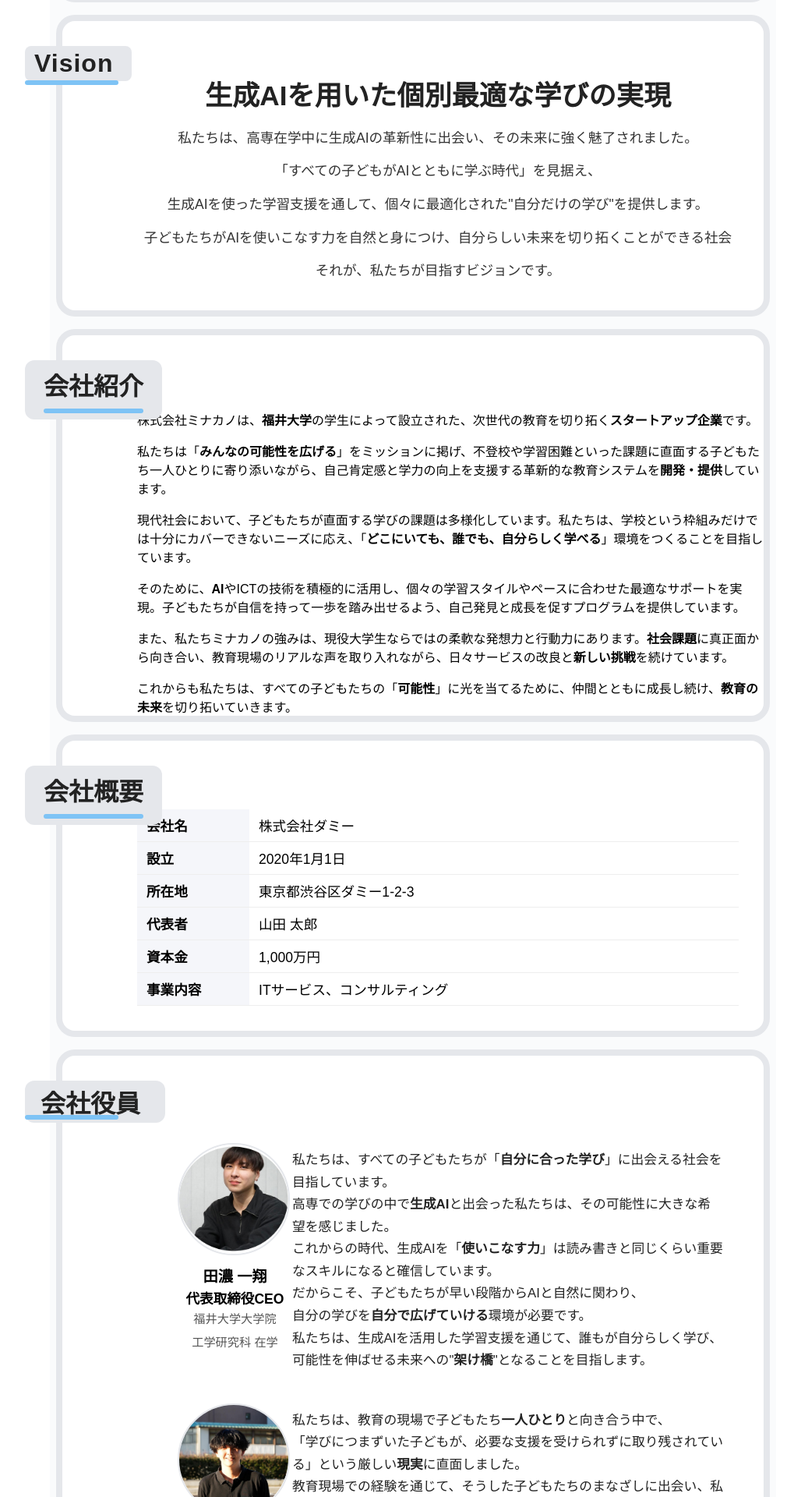
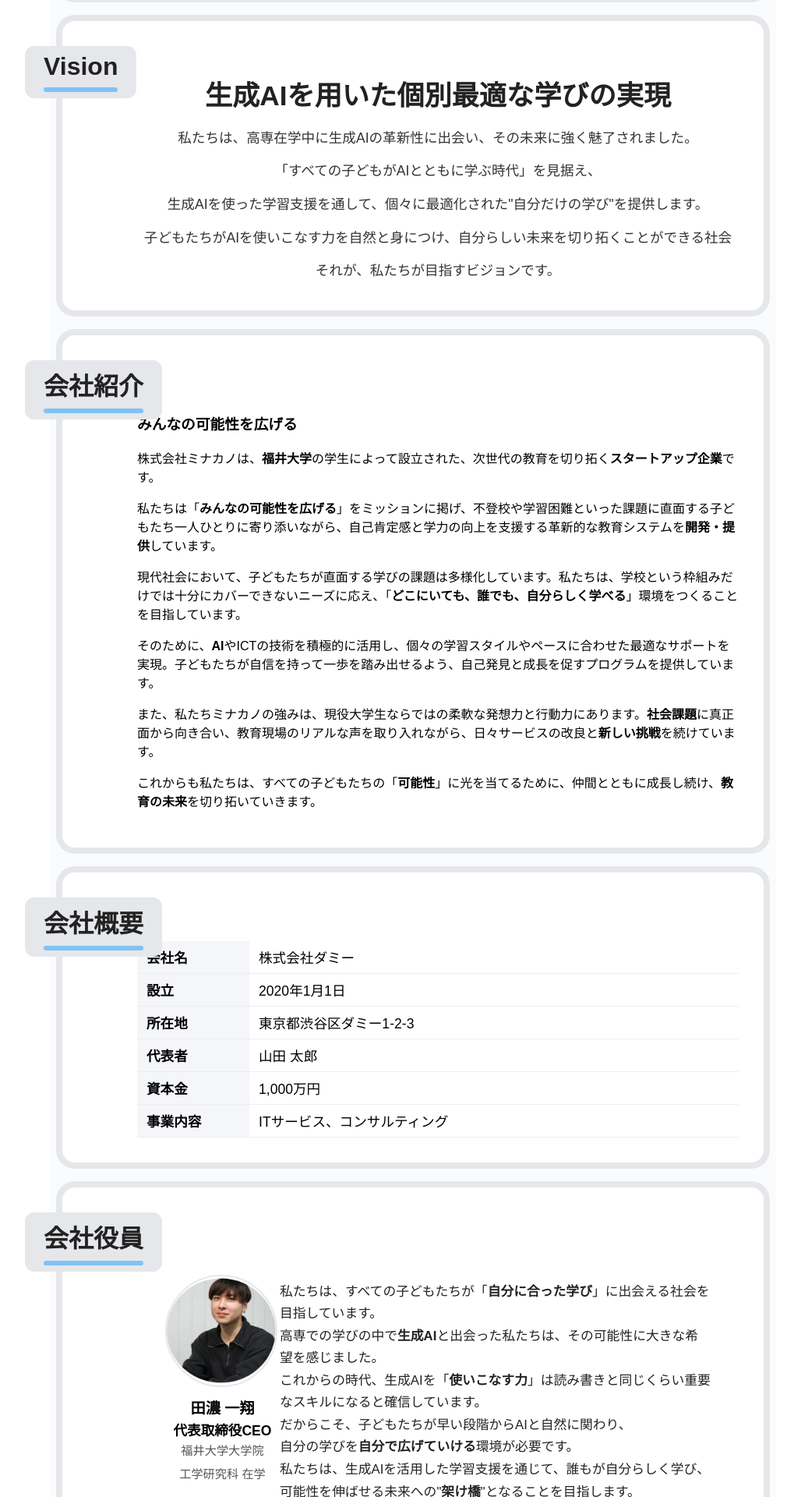
Before and after one commit to yr04491/Page_Mina, a React (Create React App) app: page / in a window 1280 px wide. Shown: the part 880-2800 px from the top of the page at 78% size, without its empty margins (110-1129 px from the left). Built offline with nearby package versions, Linux system fonts and the light colour scheme.

Commit message:
デザイン修正3

```diff
--- a/package.json
+++ b/package.json
@@ -2,11 +2,13 @@
   "name": "asobica-company-copy",
   "version": "0.1.0",
   "private": true,
+  "homepage": "https://yr04491.github.io/Page_Mina",
   "dependencies": {
     "@testing-library/dom": "^10.4.0",
     "@testing-library/jest-dom": "^6.6.3",
     "@testing-library/react": "^16.3.0",
     "@testing-library/user-event": "^13.5.0",
+    "gh-pages": "^6.3.0",
     "react": "^19.1.0",
     "react-dom": "^19.1.0",
     "react-scripts": "5.0.1",
@@ -16,7 +18,9 @@
     "start": "react-scripts start",
     "build": "react-scripts build",
     "test": "react-scripts test",
-    "eject": "react-scripts eject"
+    "eject": "react-scripts eject",
+    "predeploy": "npm run build",
+    "deploy": "gh-pages -d build"
   },
   "eslintConfig": {
     "extends": [
--- a/src/pages/CompanyPage.css
+++ b/src/pages/CompanyPage.css
@@ -24,6 +24,42 @@
   margin-bottom: 16px;
 }
 
+/* 共通のセクションラベルスタイル */
+.section-label {
+  display: inline-block;
+  font-size: 2rem;
+  font-weight: bold;
+  color: #222;
+  background: #e5e7eb;
+  border-radius: 12px;
+  padding: 8px 24px; /* 左右のパディングを均等に */
+  margin-bottom: 0;
+  position: absolute;
+  left: -48px;
+  top: 32px;
+  z-index: 2;
+  box-shadow: none;
+  text-align: center; /* テキストを中央揃え */
+  white-space: nowrap; /* テキストを折り返さない */
+}
+
+/* セクションラベルの青いバー */
+.section-label::after {
+  content: '';
+  display: block;
+  width: 100%; /* テキストの幅に合わせて自動調整 */
+  height: 6px;
+  background: #7ec3f5;
+  border-radius: 3px;
+  margin-top: 8px;
+  margin-left: 0; /* 左マージンをリセット */
+}
+
+/* 既存のカードラベルクラスを新しい共通クラスに継承させる */
+.card-label, .company-info-label {
+  composes: section-label;
+}
+
 .company-info {
   background: #fff;
   border-radius: 16px;
@@ -33,21 +69,7 @@
   max-width: 900px;
   position: relative;
 }
-.company-info::before {
-  content: attr(data-label);
-  position: absolute;
-  left: -48px;
-  top: 32px;
-  font-size: 2rem;
-  font-weight: bold;
-  color: #222;
-  background: #e5e7eb;
-  border-radius: 8px;
-  padding: 4px 24px 4px 12px;
-  writing-mode: horizontal-tb;
-  letter-spacing: 1px;
-  z-index: 2;
-}
+
 .company-info h2 {
   display: none;
 }
@@ -73,6 +95,9 @@
 }
 .history ul {
   padding-left: 20px;
+  font-size: 1.1rem;
+  color: #222;
+  margin-top: 48px; /* 上部マージンを増やして重なりを解消 */
 }
 
 .message {
@@ -264,32 +289,30 @@
   }
 }
 
-.mission-section, .vision-section {
+/* 共通のセクションスタイル */
+.mission-section, .vision-section, .about-company-section,
+.company-info, .officers-section, .history {
   background: #fff;
   border-radius: 16px;
   box-shadow: 0 0 0 8px #e5e7eb, 0 2px 8px rgba(0,0,0,0.04);
   margin: 32px auto;
   padding: 32px 32px 32px 64px;
-  max-width: 800px;
+  max-width: 900px;
   position: relative;
 }
-.mission-section::before, .vision-section::before {
-  content: attr(data-label);
-  position: absolute;
-  left: -48px;
-  top: 32px;
-  font-size: 2rem;
-  font-weight: bold;
-  color: #222;
-  background: #e5e7eb;
-  border-radius: 8px;
-  padding: 4px 24px 4px 12px;
-  writing-mode: horizontal-tb;
-  letter-spacing: 1px;
-  z-index: 2;
+
+/* 特定のセクションにはパディングを追加 */
+.mission-section, .vision-section {
+  padding-left: 96px !important;
 }
-.mission-section::before { content: 'Mission'; }
-.vision-section::before { content: 'Vision'; }
+
+/* 特定のセクションにはパディングを追加 */
+.officers-section, .company-info, .about-company-section, .history {
+  padding-left: 96px !important;
+  padding-top: 80px !important;
+}
+
+/* Mission/Visionセクションのスタイル */
 .mission-section h2, .vision-section h2 {
   display: none;
 }
@@ -314,116 +337,70 @@
   margin-bottom: 8px;
 }
 
-/* 青いバー */
-.mission-section::after, .vision-section::after, .about-company-section::after, .company-info::after, .officers-section::after {
-  content: '';
-  position: absolute;
-  left: -48px;
-  top: 76px;
-  width: 120px;
-  height: 6px;
-  background: #7ec3f5;
-  border-radius: 3px;
-  z-index: 2;
-}
-
-.mission-section, .vision-section {
-  padding-left: 96px !important;
-}
-
-.officers-section, .company-info, .about-company-section, .history {
-  background: #fff;
-  border-radius: 16px;
-  box-shadow: 0 0 0 8px #e5e7eb, 0 2px 8px rgba(0,0,0,0.04);
-  margin: 32px auto;
-  padding-left: 96px !important;
-  padding-top: 80px !important;
-  max-width: 900px;
-  position: relative;
-}
-
+/* セクションラベルの代わりに::before擬似要素を使用 - 非推奨 */
+/*
+.mission-section::before, .vision-section::before,
 .officers-section::before, .history::before {
-  display: inline-block;
-  font-size: 2rem;
-  font-weight: bold;
-  color: #222;
-  background: #e5e7eb;
-  border-radius: 12px 12px 12px 12px;
-  padding: 4px 32px 4px 20px;
-  margin-bottom: 0;
-  position: absolute;
-  left: -48px;
-  top: 32px;
-  z-index: 2;
-  box-shadow: none;
-}
-.officers-section::before { content: '会社役員'; }
-.history::before { content: '沿革'; }
-
-/*.officers-section::after, .history::after {
-  content: '';
-  display: block;
-  position: absolute;
-  left: -48px;
-  top: 76px;
-  width: 120px;
-  height: 6px;
-  background: #7ec3f5;
-  border-radius: 3px;
-  z-index: 2;
-}*/
-
-.history h2 {
-  display: none;
-}
-.history ul {
-  padding-left: 20px;
-  font-size: 1.1rem;
-  color: #222;
-  margin-top: 48px;
-}
-.card-label, .company-info-label {
+  content: attr(data-label);
   display: inline-block;
   font-size: 2rem;
   font-weight: bold;
   color: #222;
   background: #e5e7eb;
   border-radius: 12px;
-  padding: 8px 24px; /* 左右のパディングを均等に */
-  margin-bottom: 0;
+  padding: 8px 24px;
   position: absolute;
   left: -48px;
   top: 32px;
   z-index: 2;
-  box-shadow: none;
-  text-align: center; /* テキストを中央揃え */
-  white-space: nowrap; /* テキストを折り返さない */
+  text-align: center;
+  white-space: nowrap;
 }
+*/
 
-.card-label::after, .company-info-label::after {
+/* 各セクションのラベル内容を指定 - 非推奨 */
+/*
+.mission-section::before { content: 'Mission'; }
+.vision-section::before { content: 'Vision'; }
+.officers-section::before { content: '会社役員'; }
+.history::before { content: '沿革'; }
+*/
+
+/* 青いバーを追加 - 非推奨 */
+/*
+.mission-section::before::after, .vision-section::before::after,
+.officers-section::before::after, .history::before::after {
   content: '';
   display: block;
-  width: 100%; /* テキストの幅に合わせて自動調整 */
+  width: 100%;
   height: 6px;
   background: #7ec3f5;
   border-radius: 3px;
   margin-top: 8px;
-  margin-left: 0; /* 左マージンをリセット */
+  position: absolute;
+  bottom: -8px;
+  left: 0;
 }
-.about-company-section::before, .about-company-section::after,
-.company-info::before, .company-info::after {
-  display: none !important;
+*/
+
+/* 既存の青いバー定義を上書き（非表示化はせず、必要に応じて修正） */
+.mission-section::after, .vision-section::after,
+.about-company-section::after, .company-info::after,
+.officers-section::after, .history::after {
+  content: '';
+  position: absolute;
+  left: -48px;
+  bottom: auto;
+  top: 76px;
+  width: 100%; /* ラベルに合わせて幅を調整 */
+  height: 6px;
+  background: #7ec3f5;
+  border-radius: 3px;
+  z-index: 2;
+  display: none; /* 古いバーは非表示に */
 }
 
 .officers-section {
-  background: #fff;
-  border-radius: 16px;
-  box-shadow: 0 0 0 8px #e5e7eb, 0 2px 8px rgba(0,0,0,0.04);
-  margin: 32px auto;
-  padding-left: 96px !important;
-  padding-top: 80px !important;
-  max-width: 900px;
-  position: relative;
   min-height: 220px;
 }
 .officers-list {
@@ -476,15 +453,13 @@
   text-align: center;
   width: 100%;
 }
-/* 役員の肩書き（例：所属や学部など）のスタイル */
 .officer-title {
-  font-size: 0.95rem; /* 文字サイズ（親要素の約95%の大きさ、やや小さめ） */
+  font-size: 0.95rem;
   color: #555;
-  margin-bottom: 8px; /* 下に8pxの余白（次の要素との間隔） */
+  margin-bottom: 8px;
   text-align: center;
   width: 100%;
 }
-/* .officer-title ここまで */
 .officer-message {
   font-size: 1.05rem;
   color: #222;
--- a/src/pages/CompanyPage.jsx
+++ b/src/pages/CompanyPage.jsx
@@ -25,7 +25,7 @@ const TopBar = ({ scrollToSection }) => {
 
   return (
     <header className="topbar">
-      <div className="logo">Minakano</div>
+      <div className="logo" onClick={() => window.scrollTo({ top: 0, behavior: 'smooth' })} style={{ cursor: 'pointer' }}>Minakano</div>
       <nav
         className={`nav-menu${isMobile && mobileNavOpen ? ' open' : ''}`}
         style={isMobile ? {} : { display: 'flex' }}
@@ -45,6 +45,7 @@ const TopBar = ({ scrollToSection }) => {
               <a href="#" onClick={() => handleDropdownClick('about-company')}>会社紹介</a>
               <a href="#" onClick={() => handleDropdownClick('company-info')}>会社概要</a>
               <a href="#" onClick={() => handleDropdownClick('officers')}>会社役員</a>
+              <a href="#" onClick={() => handleDropdownClick('history')}>沿革</a>
             </div>
           )}
         </div>
@@ -73,6 +74,7 @@ const CompanyPage = () => {
   const aboutCompanyRef = useRef(null);
   const companyInfoRef = useRef(null);
   const officersRef = useRef(null);
+  const historyRef = useRef(null);
 
   const scrollToSection = (section) => {
     const refs = {
@@ -81,6 +83,7 @@ const CompanyPage = () => {
       'about-company': aboutCompanyRef,
       'company-info': companyInfoRef,
       officers: officersRef,
+      history: historyRef,
     };
     const ref = refs[section];
     if (ref && ref.current) {
@@ -104,6 +107,7 @@ const CompanyPage = () => {
       </section>
       {/* Missionセクション */}
       <section ref={missionRef} className="mission-section">
+        <span className="section-label">Mission</span>
         <h2>Mission</h2>
         <h3>みんなの可能性を広げる</h3>
         <p>私たちは、「誰⼀⼈取り残さない学び」を実現するために、</p>
@@ -113,6 +117,7 @@ const CompanyPage = () => {
       </section>
       {/* Visionセクション */}
       <section ref={visionRef} className="vision-section">
+        <span className="section-label">Vision</span>
         <h2>Vision</h2>
         <h3>生成AIを用いた個別最適な学びの実現</h3>
         <p>私たちは、高専在学中に生成AIの革新性に出会い、その未来に強く魅了されました。</p>
@@ -123,7 +128,8 @@ const CompanyPage = () => {
       </section>
       {/* 会社紹介セクション */}
       <section ref={aboutCompanyRef} className="about-company-section">
-        <span className="card-label">会社紹介</span>
+        <span className="section-label card-label">会社紹介</span>
+        <h3>みんなの可能性を広げる</h3>
         <p>株式会社ミナカノは、<b>福井大学</b>の学生によって設立された、次世代の教育を切り拓く<b>スタートアップ企業</b>です。</p>
         <p>私たちは「<b>みんなの可能性を広げる</b>」をミッションに掲げ、不登校や学習困難といった課題に直面する子どもたち一人ひとりに寄り添いながら、自己肯定感と学力の向上を支援する革新的な教育システムを<b>開発・提供</b>しています。</p>
         <p>現代社会において、子どもたちが直面する学びの課題は多様化しています。私たちは、学校という枠組みだけでは十分にカバーできないニーズに応え、「<b>どこにいても、誰でも、自分らしく学べる</b>」環境をつくることを目指しています。</p>
@@ -133,7 +139,7 @@ const CompanyPage = () => {
       </section>
       {/* 会社概要セクション */}
       <section ref={companyInfoRef} className="company-info">
-        <span className="company-info-label">会社概要</span>
+        <span className="section-label company-info-label">会社概要</span>
         <table>
           <tbody>
             <tr><th>会社名</th><td>株式会社ダミー</td></tr>
@@ -147,6 +153,7 @@ const CompanyPage = () => {
       </section>
       {/* 会社役員セクション */}
       <section ref={officersRef} className="officers-section">
+        <span className="section-label">会社役員</span>
         <div className="officers-list">
           <div className="officer-card">
             <div>
@@ -194,8 +201,8 @@ const CompanyPage = () => {
         </div>
       </section>
       {/* 沿革 */}
-      <section className="history">
-        <span className="card-label">沿革</span>
+      <section ref={historyRef} className="history">
+        <span className="section-label card-label">沿革</span>
         <ul>
           <li>2020年1月　株式会社ダミー設立</li>
           <li>2021年4月　新サービス「Dummy Connect」リリース</li>
```
Also changed, not shown: 1 other file (tests, documents, lock files or other folders).
